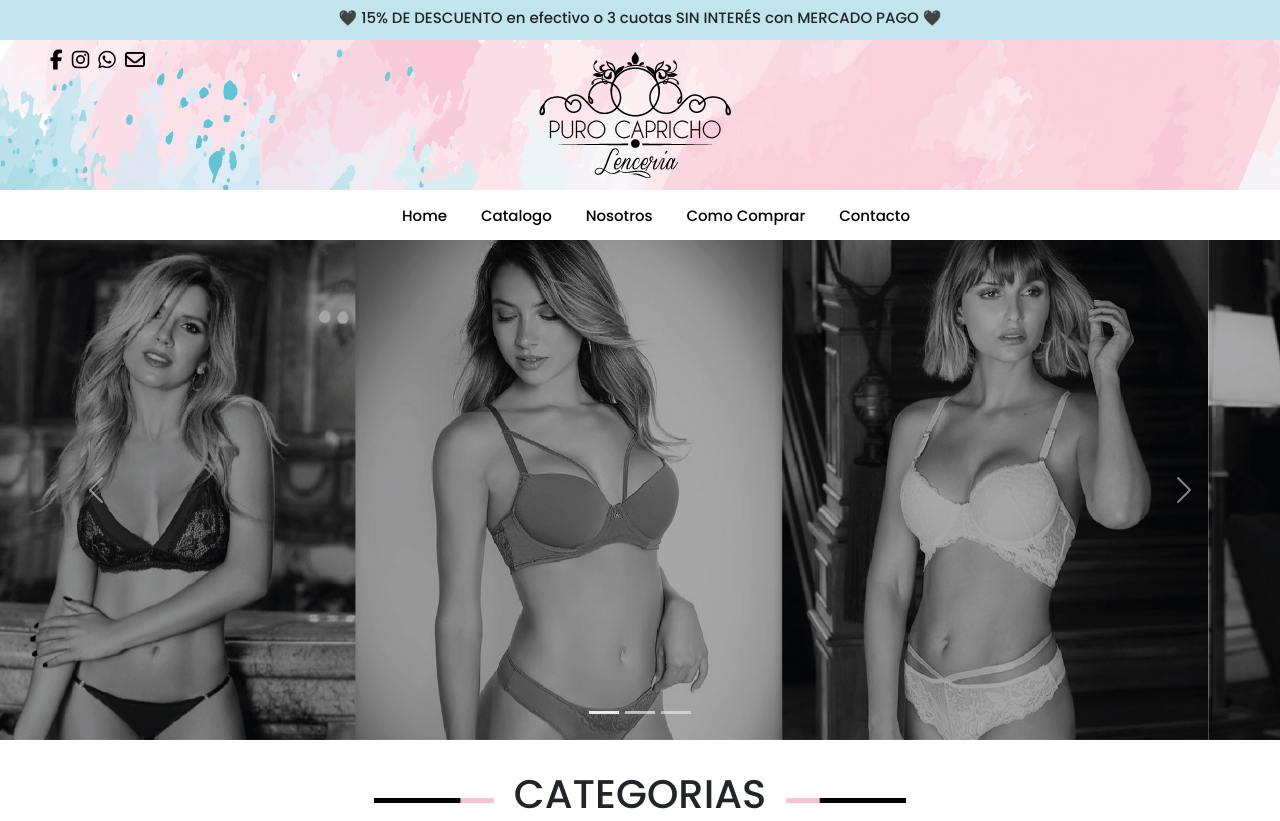
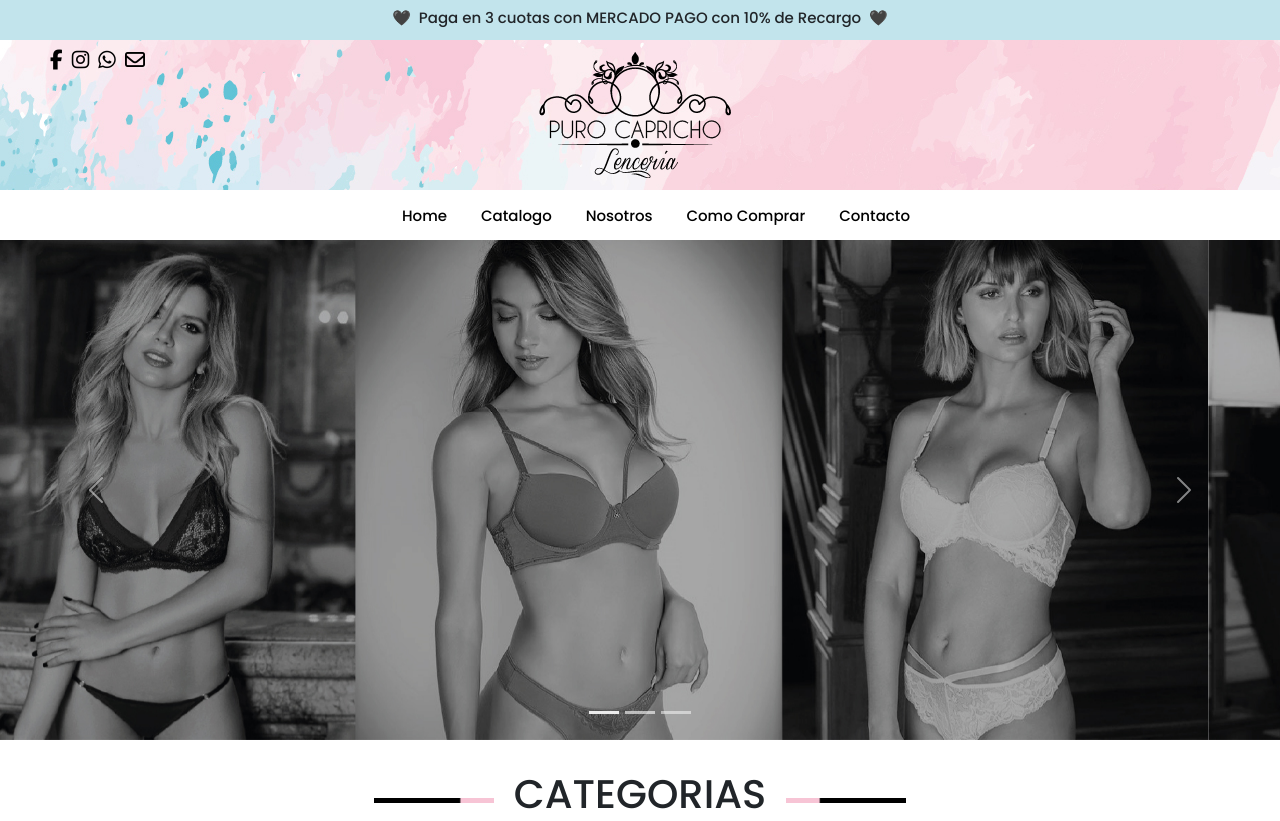
Before and after one commit to Tuky22/Lenceria, a plain HTML site: page index.html in a window 1280 px wide. Shown: the top 821 px of the page. Drawn offline with nearby package versions, Linux system fonts and the light colour scheme.

Commit message:
nueva modificacion 9

```diff
--- a/index.html
+++ b/index.html
@@ -14,7 +14,7 @@
     <body >
         <div class="gridContainer">
              <header id="headContenedor">
-                <div class="promo">🖤&nbsp;15% DE DESCUENTO en efectivo o 3 cuotas SIN INTERÉS con MERCADO PAGO&nbsp;🖤</div>
+                <div class="promo">🖤&nbsp; Paga en 3 cuotas con MERCADO PAGO con 10% de Recargo &nbsp;🖤</div>
                 <div class="iconos">
                                 <a target="_blank" href="https://www.facebook.com/purocapricholenceria1"> <i class="fa-brands fa-facebook-f"></i> </a>
                                 <a target="_blank" href="https://instagram.com/purocapricholenceria?igshid=YmMyMTA2M2Y=">  <i class="fa-brands fa-instagram"></i></a>
```
